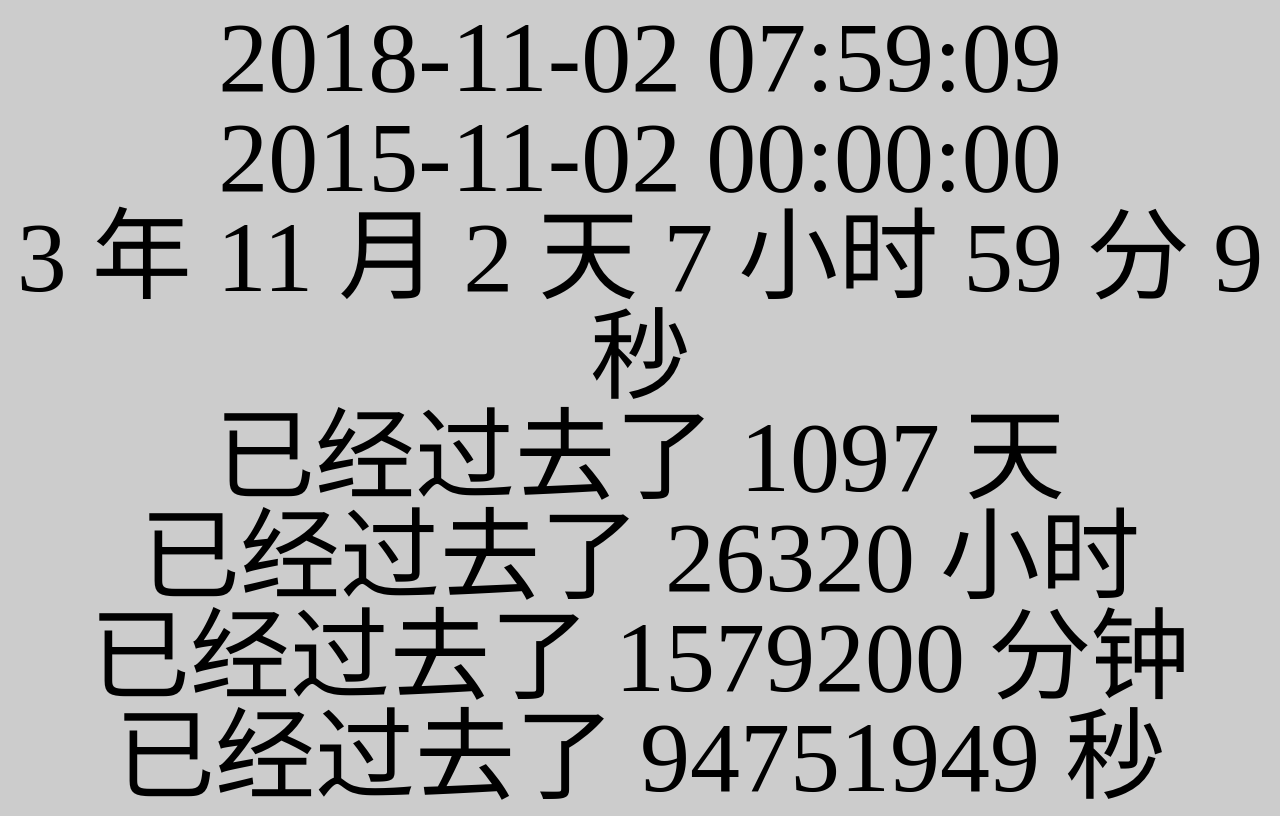
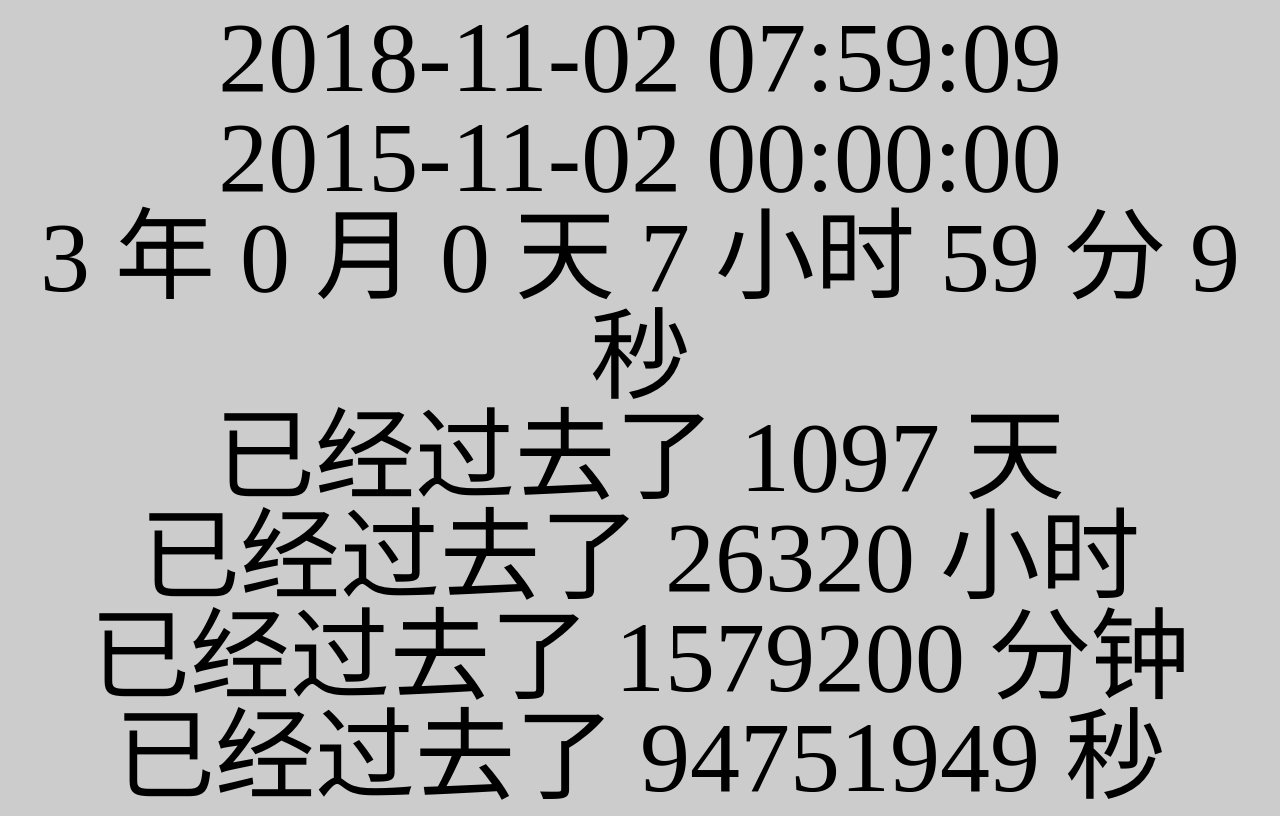
Before and after one commit to ChenYouJuan/ChenYouJuan.github.io, a plain HTML site: page index.html in a window 1280 px wide. Drawn offline with Linux system fonts and the light colour scheme.

Commit message:
Update index.html

```diff
--- a/index.html
+++ b/index.html
@@ -1,3 +1,4 @@
+
 <!DOCTYPE html>
 <html>
 	<head>
@@ -51,18 +52,24 @@
 				var val = document.getElementById("tt");
 				val.innerText = time;
 
-				if(day<2){
-					month -=1;
+			var year1 = year - 2015;
+			var month1 = month - 11;
+			var day1 = day - 2;
+				if(month < 11){
+					year1 -= 1;
 				}
 
-				if(month < 11){
-					year -= 1;
+				if(day<2){
+					month1 -=1;
+					day1 = 30;
 				}
 
 
+
+
 				var val2 = document.getElementById("tt2");
-				val2.innerText = year - 2015 + " 年 "+ month
-				+ " 月 " +day+" 天 "+ hour+" 小时 "+minute+" 分 " + second +" 秒 ";
+				val2.innerText = year1 + " 年 "+ month1
+				+ " 月 " +day1+" 天 "+ hour+" 小时 "+minute+" 分 " + second +" 秒 ";
 				//console.log(time)
 				//document.write(time);
 				var val3 = document.getElementById("tt3");
```
